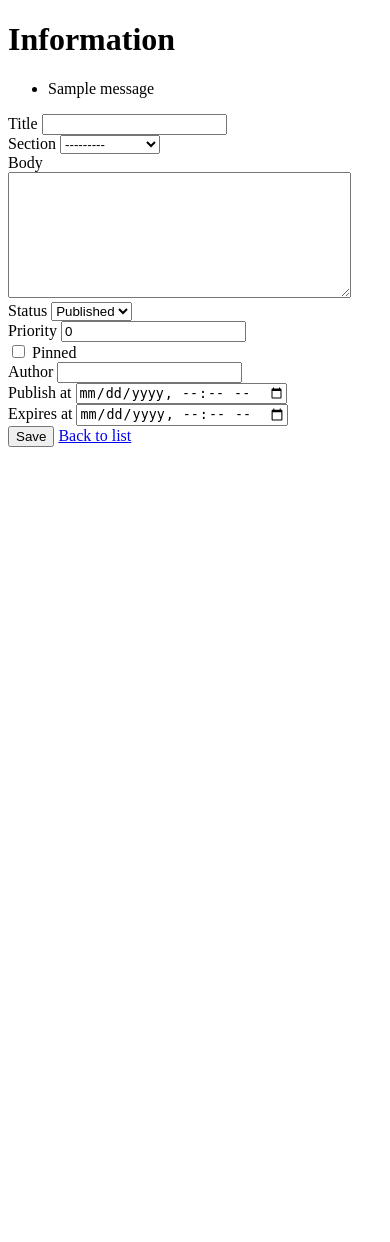
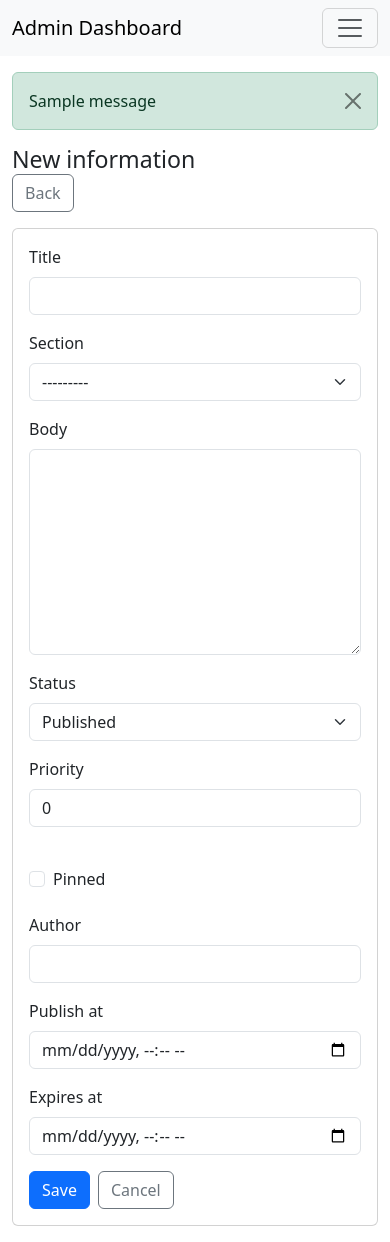
Before and after one commit to nortjo15/CapstoneAllocationManagementSystem-CAMS-, a Django app: page /admin-dashboard/information/new/ in a window 390 px wide. Before the commit the page ends 447 px from the top, so only its background shows below. Run offline with Django 5.2, Linux system fonts and the light colour scheme; a user stored in the database is signed in; tables that the repository leaves empty hold one stand-in row (values such as "Sample post"); one stand-in notice (Sample message) is shown.

Commit message:
feat(converted to bootstrap css): Converted information pages and sections pages to bootstrap

```diff
--- a/backend/admin_app/templates/admin_base.html
+++ b/backend/admin_app/templates/admin_base.html
@@ -1,63 +1,71 @@
 <!DOCTYPE html>
-<html>
-    <link href="https://cdn.jsdelivr.net/npm/bootstrap@5.3.8/dist/css/bootstrap.min.css"
-    rel="stylesheet"
-    integrity="sha384-sRIl4kxILFvY47J16cr9ZwB07vP4J8+LH7qKQnuqkuIAvNWLzeN8tE5YBujZqJLB"
-    crossorigin="anonymous">
-    <script src="https://cdn.jsdelivr.net/npm/bootstrap@5.3.8/dist/js/bootstrap.bundle.min.js"
-    integrity="sha384-FKyoEForCGlyvwx9Hj09JcYn3nv7wiPVlz7YYwJrWVcXK/BmnVDxM+D2scQbITxI"
-    crossorigin="anonymous"></script>
+<html lang="en">
 <head>
   <meta charset="UTF-8">
   <title>Admin Portal</title>
+  <meta name="viewport" content="width=device-width, initial-scale=1">
+
+  <link href="https://cdn.jsdelivr.net/npm/bootstrap@5.3.8/dist/css/bootstrap.min.css" rel="stylesheet" integrity="sha384-sRIl4kxILFvY47J16cr9ZwB07vP4J8+LH7qKQnuqkuIAvNWLzeN8tE5YBujZqJLB" crossorigin="anonymous">
+  <script src="https://cdn.jsdelivr.net/npm/bootstrap@5.3.8/dist/js/bootstrap.bundle.min.js" integrity="sha384-FKyoEForCGlyvwx9Hj09JcYn3nv7wiPVlz7YYwJrWVcXK/BmnVDxM+D2scQbITxI" crossorigin="anonymous"></script>
+
   {% load static %}
   <link rel="stylesheet" href="{% static 'admin_app/css/main.css' %}">
   {% block extra_css %}{% endblock %}
 </head>
 <body>
-    <div id="navigationBar">
+
+{% block navbar %}
 <nav class="navbar navbar-expand-lg bg-body-tertiary">
   <div class="container-fluid">
-                <a class="navbar-brand" href="{% url 'admin_dashboard:login_success' %}">Admin Dashboard</a>
+<a class="navbar-brand" href="{% url 'admin_app:login_success' %}">Admin Dashboard</a>
     <button class="navbar-toggler" type="button" data-bs-toggle="collapse" data-bs-target="#navbarSupportedContent" aria-controls="navbarSupportedContent" aria-expanded="false" aria-label="Toggle navigation">
       <span class="navbar-toggler-icon"></span>
     </button>
     <div class="collapse navbar-collapse" id="navbarSupportedContent">
     <ul class="navbar-nav me-auto mb-2 mb-lg-0">
-                        <li class="nav-item">
-                            <a class="nav-link" href="{% url 'admin_dashboard:student_view' %}">Students</a>
-                        </li>
-                        <li class="nav-item">
-                            <a class="nav-link" href="{% url 'admin_dashboard:groups_view' %}">Groups</a>
-                        </li>
-                        <li class="nav-item">
-                            <a class="nav-link" href="{% url 'admin_dashboard:project_dashboard' %}">Projects</a>
-                        </li>
-                        <li class="nav-item">
-                            <a class="nav-link" href="{% url 'admin_dashboard:round_view' %}">Round form</a>
-                        </li>
-                        <li class="nav-item">
-                            <a class="nav-link" href="{% url 'admin_dashboard:settings' %}">Settings</a>
-                        </li>
-                        <li class="nav-item">
-                            <a class="nav-link" href="{% url 'admin_dashboard:email_page' %}">Email</a>
-                        </li>
-                        <li class="nav-item">
-                            <a class="nav-link" href="{% url 'admin_dashboard:degree_dashboard' %}">Degrees</a>
-                        </li>
+        <li class="nav-item"><a class="nav-link" href="{% url 'admin_app:student_view' %}">Students</a></li>
+        <li class="nav-item"><a class="nav-link" href="{% url 'admin_app:groups_view' %}">Groups</a></li>
+        <li class="nav-item"><a class="nav-link" href="{% url 'admin_app:project_dashboard' %}">Projects</a></li>
+        <li class="nav-item"><a class="nav-link" href="{% url 'admin_app:round_view' %}">Rounds</a></li>
+        <li class="nav-item"><a class="nav-link" href="{% url 'admin_app:email_page' %}">Email Students</a></li>
+        <li class="nav-item"><a class="nav-link" href="{% url 'admin_app:information_list' %}">Provided Information</a></li>
+        <li class="nav-item"><a class="nav-link" href="{% url 'admin_app:degree_dashboard' %}">Adjust Degrees</a></li>
+        <li class="nav-item"><a class="nav-link" href="{% url 'admin_app:settings' %}">Settings</a></li>
     </ul>
     <ul class="navbar-nav ms-auto mb-2 mb-lg-0">
-                        <li class="nav-item">
-                        <a class="nav-link" href="{% url 'admin_dashboard:logout' %}">Logout</a>
-                        </li>
+    <li class="nav-item"><a class="nav-link" href="{% url 'admin_app:logout' %}">Logout</a></li>
     </ul>
     </div>
   </div>
 </nav>
+{% endblock %}
+
+<div class="container mt-3">
+  {% if messages %}
+    {% for message in messages %}
+      <div class="alert alert-{{ message.tags|default:'info' }} alert-dismissible fade show" role="alert">
+        {{ message }}
+        <button type="button" class="btn-close" data-bs-dismiss="alert" aria-label="Close"></button>
+      </div>
+    {% endfor %}
+  {% endif %}
 </div>
 
-    <div id="content">
+<div class="container mt-3">
+  {% block page_header %}{% endblock %}
+</div>
+
+<div class="container mb-3">
+  {% block page_toolbar %}{% endblock %}
+  {% block filter_bar %}{% endblock %}
+</div>
+
+<div class="container">
   {% block content %}{% endblock %}
+</div>
+
+<div class="container mt-3">
+  {% block pagination %}{% endblock %}
 </div>
 
 <script>
@@ -66,10 +74,9 @@
     rounds: "{% url 'api_admin:round-list' %}",
     adminLogs: "{% url 'api_admin:admin_log-list' %}",
     degrees: "{% url 'api_admin:degree-list' %}",
-            majors: "{% url 'api_admin:major-list' %}",
-            // Add other endpoints here as you create them
+    majors: "{% url 'api_admin:major-list' %}"
   };
 </script>
 {% block scripts %}{% endblock %}
-
 </body>
+</html>
--- a/backend/admin_app/templates/information_form.html
+++ b/backend/admin_app/templates/information_form.html
@@ -1,67 +1,85 @@
-{% load static %}
-<!DOCTYPE html>
-<html lang="en">
-<head>
-  <meta charset="utf-8"><meta name="viewport" content="width=device-width, initial-scale=1">
-  <title>Information</title>
-  {# <link rel="stylesheet" href="{% static 'admin_app/admin.css' %}"> #}
-</head>
-<body>
-  <h1>Information</h1>
+{% extends "admin_base.html" %}
+{% load static form_extras %}
 
-  {% if messages %}<ul>{% for m in messages %}<li>{{ m }}</li>{% endfor %}</ul>{% endif %}
-  {% if form.non_field_errors %}<div class="errors">{{ form.non_field_errors }}</div>{% endif %}
+{% block page_header %}
+<h1 class="h3 mb-0">{% if form.instance.pk %}Edit information{% else %}New information{% endif %}</h1>
+{% endblock %}
 
-  <form method="post">{% csrf_token %}
-    <div class="field">
-      <label for="{{ form.title.id_for_label }}">Title</label>
-      {{ form.title }} {{ form.title.errors }}
-    </div>
+{% block page_toolbar %}
+<a href="{% url 'admin_app:information_list' %}" class="btn btn-outline-secondary">Back</a>
+{% endblock %}
 
-    <div class="field">
-      <label for="{{ form.section_id.id_for_label }}">Section</label>
-      {{ form.section_id }} {{ form.section_id.errors }}
-    </div>
+{% block content %}
+<div class="card">
+  <div class="card-body">
+    {% if form.non_field_errors %}
+      <div class="alert alert-danger">{{ form.non_field_errors }}</div>
+    {% endif %}
 
-    <div class="field">
-      <label for="{{ form.body.id_for_label }}">Body</label>
-      {{ form.body }} {{ form.body.errors }}
-    </div>
+    <form method="post" novalidate>
+      {% csrf_token %}
 
-    <div class="field">
-      <label for="{{ form.status.id_for_label }}">Status</label>
-      {{ form.status }} {{ form.status.errors }}
-    </div>
+      <div class="mb-3">
+        <label for="{{ form.title.id_for_label }}" class="form-label">Title</label>
+        {{ form.title|add_class:"form-control" }}
+        {% if form.title.errors %}<div class="invalid-feedback d-block">{{ form.title.errors|join:", " }}</div>{% endif %}
+      </div>
 
-    <div class="field">
-      <label for="{{ form.priority.id_for_label }}">Priority</label>
-      {{ form.priority }} {{ form.priority.errors }}
-    </div>
+      <div class="mb-3">
+        <label for="{{ form.section_id.id_for_label }}" class="form-label">Section</label>
+        {{ form.section_id|add_class:"form-select" }}
+        {% if form.section_id.errors %}<div class="invalid-feedback d-block">{{ form.section_id.errors|join:", " }}</div>{% endif %}
+      </div>
 
-    <div class="field checkbox">
-      {{ form.pinned }} <label for="{{ form.pinned.id_for_label }}">Pinned</label>
-      {{ form.pinned.errors }}
-    </div>
+      <div class="mb-3">
+        <label for="{{ form.body.id_for_label }}" class="form-label">Body</label>
+        {{ form.body|add_class:"form-control" }}
+        {% if form.body.errors %}<div class="invalid-feedback d-block">{{ form.body.errors|join:", " }}</div>{% endif %}
+      </div>
 
-    <div class="field">
-      <label for="{{ form.author.id_for_label }}">Author</label>
-      {{ form.author }} {{ form.author.errors }}
-    </div>
+      <div class="row g-3">
+        <div class="col-md-4">
+          <label for="{{ form.status.id_for_label }}" class="form-label">Status</label>
+          {{ form.status|add_class:"form-select" }}
+          {% if form.status.errors %}<div class="invalid-feedback d-block">{{ form.status.errors|join:", " }}</div>{% endif %}
+        </div>
+        <div class="col-md-4">
+          <label for="{{ form.priority.id_for_label }}" class="form-label">Priority</label>
+          {{ form.priority|add_class:"form-control" }}
+          {% if form.priority.errors %}<div class="invalid-feedback d-block">{{ form.priority.errors|join:", " }}</div>{% endif %}
+        </div>
+        <div class="col-md-4">
+          <div class="form-check mt-4">
+            {{ form.pinned|add_class:"form-check-input" }}
+            <label for="{{ form.pinned.id_for_label }}" class="form-check-label">Pinned</label>
+            {% if form.pinned.errors %}<div class="invalid-feedback d-block">{{ form.pinned.errors|join:", " }}</div>{% endif %}
+          </div>
+        </div>
+      </div>
 
-    <div class="field">
-      <label for="{{ form.published_at.id_for_label }}">Publish at</label>
-      {{ form.published_at }} {{ form.published_at.errors }}
-    </div>
+      <div class="row g-3 mt-1">
+        <div class="col-md-6">
+          <label for="{{ form.author.id_for_label }}" class="form-label">Author</label>
+          {{ form.author|add_class:"form-control" }}
+          {% if form.author.errors %}<div class="invalid-feedback d-block">{{ form.author.errors|join:", " }}</div>{% endif %}
+        </div>
+        <div class="col-md-3">
+          <label for="{{ form.published_at.id_for_label }}" class="form-label">Publish at</label>
+          {{ form.published_at|add_class:"form-control" }}
+          {% if form.published_at.errors %}<div class="invalid-feedback d-block">{{ form.published_at.errors|join:", " }}</div>{% endif %}
+        </div>
+        <div class="col-md-3">
+          <label for="{{ form.expires_at.id_for_label }}" class="form-label">Expires at</label>
+          {{ form.expires_at|add_class:"form-control" }}
+          {% if form.expires_at.errors %}<div class="invalid-feedback d-block">{{ form.expires_at.errors|join:", " }}</div>{% endif %}
+        </div>
+      </div>
 
-    <div class="field">
-      <label for="{{ form.expires_at.id_for_label }}">Expires at</label>
-      {{ form.expires_at }} {{ form.expires_at.errors }}
-    </div>
-
-    <div class="actions">
-      <button type="submit">Save</button>
-      <a href="{% url 'admin_app:information_list' %}">Back to list</a>
-    </div>
-  </form>
-</body>
-</html>
+      <div class="d-flex gap-2 mt-3">
+        <button type="submit" class="btn btn-primary">Save</button>
+        <a href="{% url 'admin_app:information_list' %}" class="btn btn-outline-secondary">Cancel</a>
+      </div>
+    </form>
+  </div>
+</div>
+{% endblock %}
--- /dev/null
+++ b/backend/admin_app/templatetags/form_extras.py
@@ -0,0 +1,6 @@
+from django import template
+register = template.Library()
+
+@register.filter
+def add_class(field, css):
+    return field.as_widget(attrs={**field.field.widget.attrs, "class": f"{field.field.widget.attrs.get('class','')} {css}".strip()})
--- a/backend/admin_app/urls.py
+++ b/backend/admin_app/urls.py
@@ -19,11 +19,13 @@
 from django.urls import path, include
 #Import all required views
 from admin_app.view import admin_views, auth_views, information_views, section_views, round_views, student_views, project_views, group_views, degree_views
+from django.views.generic import RedirectView
 
 #App namespace
 app_name = 'admin_app'
 
 urlpatterns = [
+    path("", RedirectView.as_view(pattern_name="admin_app:login_success", permanent=False)),
     #Auth_views
     path('register/', auth_views.register_view, name="register"),
     path('login/', auth_views.login_view, name="login"),
```
Also changed, not shown: backend/admin_app/templates/information_confirm_delete.html (+18 -14 lines), backend/admin_app/templates/information_list.html (+73 -49 lines), backend/admin_app/templates/section_form.html (+37 -26 lines), backend/admin_app/templates/section_list.html (+64 -23 lines). Lines whose indentation alone changed are shown as unchanged.
